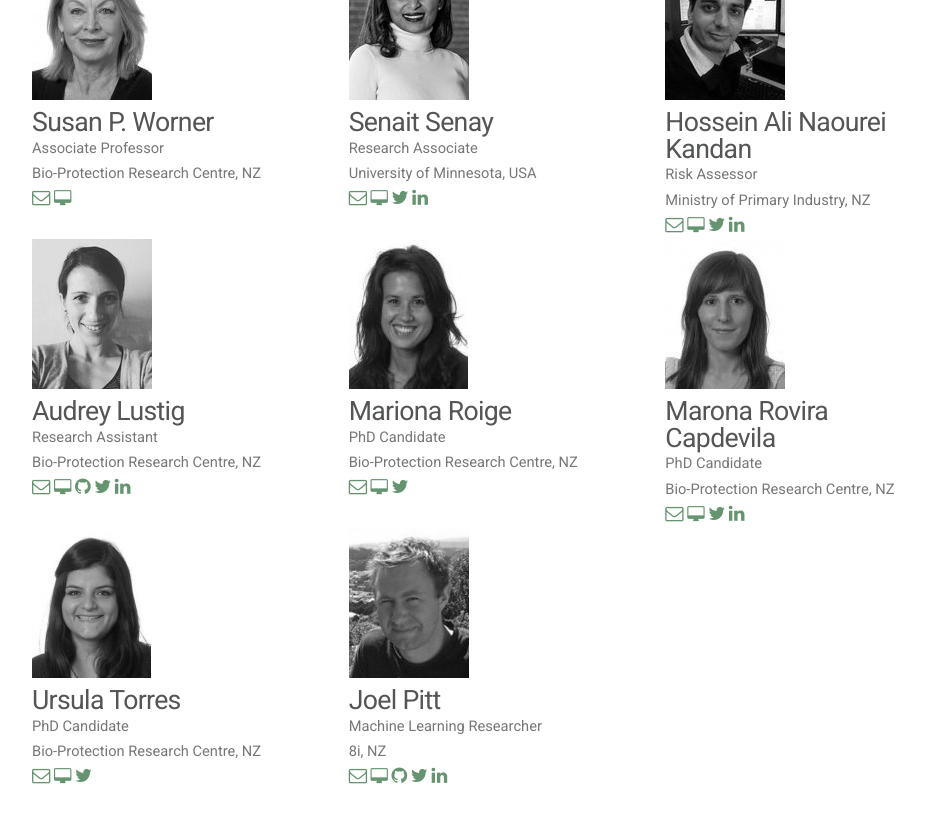
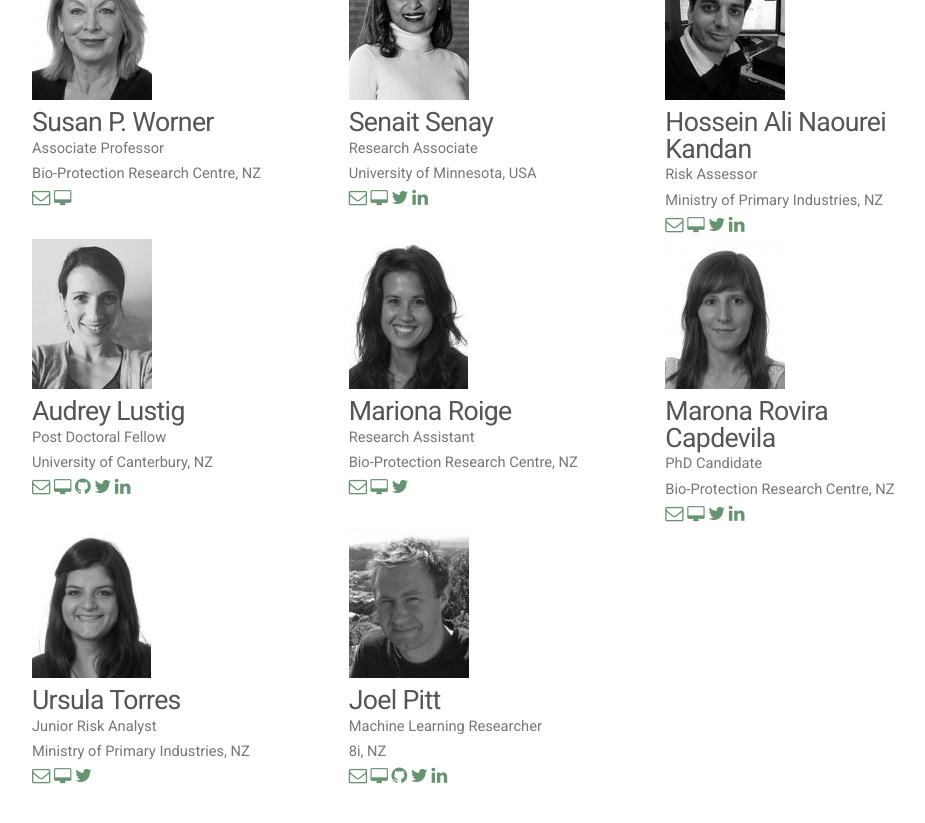
Before and after one commit to BPRC-EcoInformatics/BPRC-EcoInformatics.github.io, a Jekyll site: the page built from Members/index.html, in a window 1280 px wide, cut to the strip 437-1312 px from the top of the page. Shown: the top 823 px of the strip, without its empty margins (158-1083 px from the left). Built offline with Jekyll 4.4.1, drawn with Linux system fonts in a browser that asks for light colours; nearby versions of some CDN libraries.

Commit message:
updated contact details
Updated team member's contact details at July 2017

```diff
--- a/Members/index.html
+++ b/Members/index.html
@@ -30,21 +30,21 @@
 				<class="image full"><img src="/assets/images/Hossein.jpg" alt="">
 				<h3>Hossein Ali Naourei Kandan</h3>
 				<h4>Risk Assessor</h4>
-				<h4>Ministry of Primary Industry, NZ</h4>
+				<h4>Ministry of Primary Industries, NZ</h4>
 				<span class="pennant"><a href="mailto:ssenay@umn.edu" ><span class="fa fa-envelope-o"></span></a> <a href="http://www.researchgate.net/profile/Hossein_Narouei_Khandan"><span class="fa fa-desktop" style="font-size:13px;"></span></a> <a href="http://twitter.com/Hank_Narouei" ><span class="fa fa-twitter"></span></a> <a href="http://www.linkedin.com/in/hossein-narouei-khandan-84a61930" ><span class="fa fa-linkedin"></span></a></span>
 			</section>
 
 			<section class="4u">
 				<class="image full"><img src="/assets/images/Audrey.jpg" alt="">
 				<h3>Audrey Lustig</h3>
-				<h4>Research Assistant</h4>
-				<h4>Bio-Protection Research Centre, NZ</h4>
-				<span class="pennant"><a href="mailto:Audrey.Lustig@lincolnuni.ac.nz " ><span class="fa fa-envelope-o"></span></a> <a href="http://www.audreylustig.portfoliobox.me" ><span class="fa fa-desktop" style="font-size:13px;" ></span></a> <a href="http://github.com/AudreyL" ><span class="fa fa-github"></span></a> <a href="http://twitter.com/GustilyLu" ><span class="fa fa-twitter"></span></a> <a href="http://www.linkedin.com/in/audrey-lustig-b8221952" ><span class="fa fa-linkedin"></span></a> </span>
+				<h4>Post Doctoral Fellow</h4>
+				<h4>University of Canterbury, NZ</h4>
+				<span class="pennant"><a href="mailto:Audrey.Lustig@canterbury.ac.nz" ><span class="fa fa-envelope-o"></span></a> <a href="http://www.audreylustig.portfoliobox.me" ><span class="fa fa-desktop" style="font-size:13px;" ></span></a> <a href="http://github.com/AudreyL" ><span class="fa fa-github"></span></a> <a href="http://twitter.com/GustilyLu" ><span class="fa fa-twitter"></span></a> <a href="http://www.linkedin.com/in/audrey-lustig-b8221952" ><span class="fa fa-linkedin"></span></a> </span>
 			</section>
 			<section class="4u">
 				<class="image full"><img src="/assets/images/Mariona.jpg" alt="">
 				<h3>Mariona Roige</h3>
-				<h4>PhD Candidate</h4>
+				<h4>Research Assistant</h4>
 				<h4>Bio-Protection Research Centre, NZ</h4>
 				<span class="pennant"><a href="mailto:Mariona.Roige@lincolnuni.ac.nz " ><span class="fa fa-envelope-o"></span></a> <a href="http://bioprotection.org.nz/users/mariona-roige" ><span class="fa fa-desktop" style="font-size:13px;" ></span></a> <a href="http://twitter.com/CinaOxitocina" ><span class="fa fa-twitter"></span></a> </span>
 			</section>
@@ -53,13 +53,13 @@
 				<h3>Marona Rovira Capdevila</h3>
 				<h4>PhD Candidate</h4>
 				<h4>Bio-Protection Research Centre, NZ</h4>
-				<span class="pennant"><a href="mailto:Marona.RoviraCapdevila@lincolnuni.ac.nz " ><span class="fa fa-envelope-o"></span></a> <a href="http://bioprotection.org.nz/users/marona-rovira-capdevila" ><span class="fa fa-desktop" style="font-size:13px;" ></span></a> <a href="http://twitter.com/maronarovira" ><span class="fa fa-twitter"></span></a> <a href="http://www.linkedin.com/in/maria-del-mar-rovira-capdevila-a84b924a" ><span class="fa fa-linkedin"></span></a></span>
+				<span class="pennant"><a href="mailto:Mariadelmar.rovira@gmail.com " ><span class="fa fa-envelope-o"></span></a> <a href="http://bioprotection.org.nz/users/marona-rovira-capdevila" ><span class="fa fa-desktop" style="font-size:13px;" ></span></a> <a href="http://twitter.com/maronarovira" ><span class="fa fa-twitter"></span></a> <a href="http://www.linkedin.com/in/maria-del-mar-rovira-capdevila-a84b924a" ><span class="fa fa-linkedin"></span></a></span>
 			</section>
 			<section class="4u">
 				<class="image full"><img src="/assets/images/Ursula.jpg" alt="">
 				<h3>Ursula Torres</h3>
-				<h4>PhD Candidate</h4>
-				<h4>Bio-Protection Research Centre, NZ</h4>
+				<h4>Junior Risk Analyst</h4>
+				<h4>Ministry of Primary Industries, NZ</h4>
 				<span class="pennant"><a href="mailto:Ursula.Torres@lincolnuni.ac.nz " ><span class="fa fa-envelope-o"></span></a> <a href="http://bioprotection.org.nz/users/ursula-torres" ><span class="fa fa-desktop" style="font-size:13px;" ></span></a> <a href="http://twitter.com/ursula_torres_m" ><span class="fa fa-twitter"></span></a></span>
 			</section>
 			<section class="4u">
```
